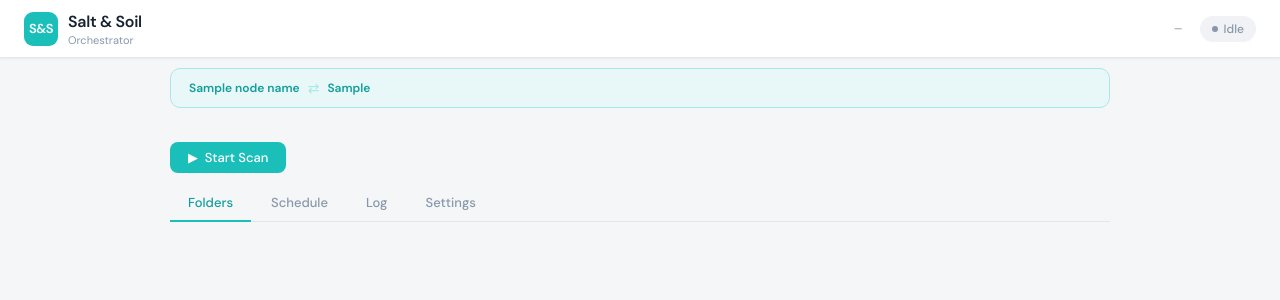
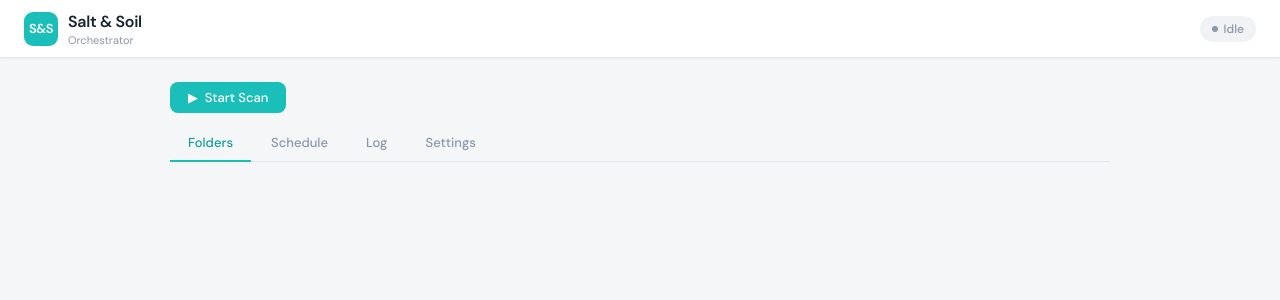
Before and after one commit to frlenaerts/salt-and-soil, a Python web app: template src/salt_and_soil/templates/index.html in a window 1280 px wide. Shown: the top 300 px of the page. Run offline with Jinja, Linux system fonts and the light colour scheme; the template is opened without the code that fills it: most values are stand-ins (such as "Sample title", 1, 10 or a date in 2020).

Commit message:
UI: remove header clock and info-bar; fix action counters zeroing out during sync

```diff
--- a/src/salt_and_soil/templates/index.html
+++ b/src/salt_and_soil/templates/index.html
@@ -81,11 +81,6 @@ header {
   font-size: 12px; font-weight: 500;
   background: var(--blue-bg); color: var(--blue);
 }
-.server-clock {
-  font-family: var(--mono); font-size: 12px; color: var(--text-dim);
-  padding: 5px 10px;
-}
-
 /* Schedule form */
 .sched-form { padding: 18px; display: flex; flex-direction: column; gap: 18px; }
 .sched-row { display: flex; flex-direction: column; gap: 8px; }
@@ -190,20 +185,6 @@ main { max-width: 980px; margin: 0 auto; padding: 24px 20px; }
   animation: prog 1.4s ease-in-out infinite;
 }
 @keyframes prog { 0%{transform:translateX(-100%)} 100%{transform:translateX(380%)} }
-
-/* ── Info strip (always-visible, sticky below header) ── */
-.info-strip { position: sticky; top: 58px; z-index: 29; background: var(--bg); }
-.info-strip-inner { max-width: 980px; margin: 0 auto; padding: 10px 20px; }
-.info-bar {
-  display: flex; align-items: center; justify-content: space-between; gap: 14px;
-  padding: 10px 18px;
-  background: var(--teal-light);
-  border: 1px solid var(--teal-mid);
-  border-radius: var(--r);
-  font-size: 12px; color: var(--teal-dark);
-}
-.info-bar strong { font-weight: 600; }
-.info-bar .last-scan { color: var(--text-dim); white-space: nowrap; }
 
 /* ── Tabs ── */
 .tab-bar {
@@ -346,7 +327,6 @@ main { max-width: 980px; margin: 0 auto; padding: 24px 20px; }
     </div>
   </div>
   <div style="display:flex;align-items:center;gap:8px">
-    <div class="server-clock" id="server-clock" title="Server time">—</div>
     <div class="schedule-chip" id="schedule-chip" style="display:none">
       <span style="font-size:12px">⏰</span>
       <span id="schedule-chip-label"></span>
@@ -357,21 +337,6 @@ main { max-width: 980px; margin: 0 auto; padding: 24px 20px; }
     </div>
   </div>
 </header>
-
-<div class="info-strip">
-  <div class="info-strip-inner">
-    <div class="info-bar">
-      <div style="display:flex;align-items:center;gap:8px">
-        <strong>{{ node_name }}</strong>
-        {% if agent_str %}
-        <span style="color:var(--teal-mid);font-size:14px">⇄</span>
-        <strong>{{ agent_str }}</strong>
-        {% endif %}
-      </div>
-      <div class="last-scan" id="last-scan-label"></div>
-    </div>
-  </div>
-</div>
 
 <main>
   <div id="banner-area"></div>
@@ -502,6 +467,7 @@ let collapsed = {};   // key = sync_root → bool
 let es        = null;
 let syncInitiated = false;
 let prevStatus    = null;
+let lastSeenScanAt = null;
 
 const LABELS = {
   idle:'Idle', mounting:'Mounting…', scanning:'Scanning…',
@@ -684,10 +650,17 @@ function connectSSE() {
     prevStatus = d.status;
     setStatus(d.status);
     appendLog(d.new_log || []);
-    // Fresh diffs from a completed scan → reset actions so DEFAULT_ACTION
-    // is re-applied from the current diff_status (e.g. needs_sync → Sync).
-    if (d.diffs?.length)    { diffs = d.diffs; actions = {}; renderFolders(); }
-    if (d.last_scan_at)     updateLastScan(d.last_scan_at);
+    // Only reset user-chosen actions when a *new* scan has produced fresh
+    // diffs — not on every SSE frame during sync. Detect via last_scan_at.
+    if (d.diffs?.length) {
+      const freshScan = d.last_scan_at && d.last_scan_at !== lastSeenScanAt;
+      diffs = d.diffs;
+      if (freshScan) {
+        actions = {};
+        lastSeenScanAt = d.last_scan_at;
+      }
+      renderFolders();
+    }
     if (d.error)            showBanner('error', '⚠ ' + d.error);
     if (d.schedule)         updateScheduleChip(d.schedule);
     if (d.status === 'ready' && syncInitiated) {
@@ -744,15 +717,6 @@ function appendLog(lines) {
   });
   while (box.children.length > LOG_CAP) box.removeChild(box.lastChild);
   box.scrollTop = 0;
-}
-
-// ── Last scan timestamp ───────────────────────────────────────────────────────
-function updateLastScan(iso) {
-  if (!iso) return;
-  const d = new Date(iso);
-  const pad = n => String(n).padStart(2, '0');
-  const fmt = `${pad(d.getDate())}/${pad(d.getMonth()+1)}/${d.getFullYear()} ${pad(d.getHours())}:${pad(d.getMinutes())}`;
-  document.getElementById('last-scan-label').textContent = 'Last scan: ' + fmt;
 }
 
 // ── Scan ──────────────────────────────────────────────────────────────────────
@@ -951,25 +915,12 @@ document.querySelectorAll('#sched-days input[type=checkbox]').forEach(cb =>
     updatePresetHighlights();
   }));
 
-// ── Server clock (container time, refreshed every 30s) ────────────────────────
-async function refreshServerClock() {
-  try {
-    const r = await fetch('/api/time');
-    if (r.ok) {
-      const d = await r.json();
-      document.getElementById('server-clock').textContent = d.now;
-    }
-  } catch {}
-}
-refreshServerClock();
-setInterval(refreshServerClock, 30000);
-
 // ── Init ──────────────────────────────────────────────────────────────────────
 fetch('/api/state').then(r=>r.json()).then(d => {
   setStatus(d.status);
   if (d.log?.length)      appendLog(d.log);
   if (d.diffs?.length)    { diffs = d.diffs; renderFolders(); }
-  if (d.last_scan_at)     updateLastScan(d.last_scan_at);
+  if (d.last_scan_at)     lastSeenScanAt = d.last_scan_at;
   if (d.error)            showBanner('error', '⚠ ' + d.error);
   if (d.schedule)         applyScheduleToUI(d.schedule);
   if (d.status === 'done') onDone();
--- a/src/salt_and_soil/transport/api_server.py
+++ b/src/salt_and_soil/transport/api_server.py
@@ -387,11 +387,6 @@ def _register_orchestrator_routes(app: FastAPI, cfg: Config, rt):
     async def list_snapshots():
         return rt.repo.list_snapshots()
 
-    @app.get("/api/time")
-    async def get_time():
-        from datetime import datetime
-        return {"now": datetime.now().strftime("%d/%m/%Y %H:%M")}
-
     @app.get("/api/schedule")
     async def get_schedule():
         return rt.get_schedule().to_dict()
```
